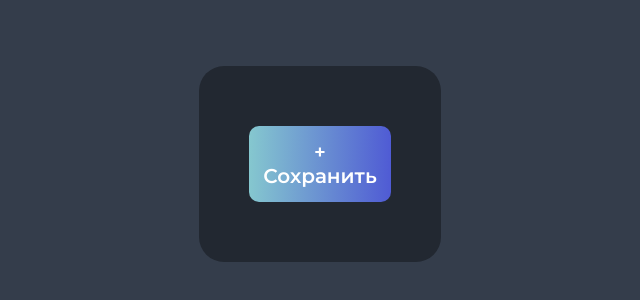
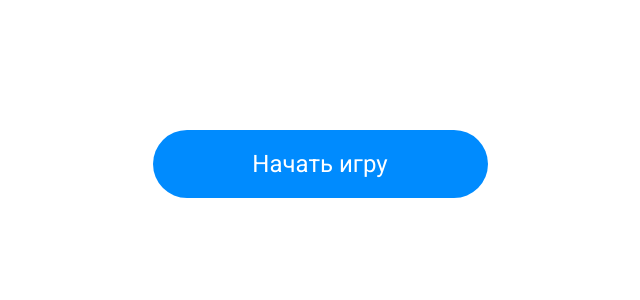
Before and after one commit to savelieva-diana/homework, a Vue app: page / in a window 1280 px wide. Shown: the part 244-544 px from the top of the page, without its empty margins (320-960 px from the left). Built offline with nearby package versions, Linux system fonts and the light colour scheme.

Commit message:
Второе домашнее задание

```diff
--- a/index.html
+++ b/index.html
@@ -4,11 +4,16 @@
     <meta charset="UTF-8" />
     <link rel="icon" type="image/svg+xml" href="/vite.svg" />
     <meta name="viewport" content="width=device-width, initial-scale=1.0" />
-    <title>Vite + Vue</title>
     <link rel="preconnect" href="https://fonts.googleapis.com" />
     <link rel="preconnect" href="https://fonts.gstatic.com" crossorigin />
     <link
       href="https://fonts.googleapis.com/css2?family=Montserrat:ital,wght@0,100..900;1,100..900&display=swap"
+      rel="stylesheet"
+    />
+    <link rel="preconnect" href="https://fonts.googleapis.com" />
+    <link rel="preconnect" href="https://fonts.gstatic.com" crossorigin />
+    <link
+      href="https://fonts.googleapis.com/css2?family=Montserrat:ital,wght@0,100..900;1,100..900&family=Roboto:ital,wght@0,100..900;1,100..900&display=swap"
       rel="stylesheet"
     />
   </head>
--- a/src/App.vue
+++ b/src/App.vue
@@ -1,4 +1,4 @@
-<script setup>
+<!-- <script setup>
 import Button from "./components/Button.vue";
 </script>
 
@@ -13,4 +13,8 @@ import Button from "./components/Button.vue";
   padding: 60px 50px;
   border-radius: 25px;
 }
-</style>
+</style> -->
+<script setup>
+import Button from "./components/Button.vue";
+</script>
+<template><Button /></template>
--- a/src/components/Button.vue
+++ b/src/components/Button.vue
@@ -1,4 +1,4 @@
-<script setup></script>
+<!-- <script setup></script>
 <template>
   <button class="button">
     <div><slot name="icon"></slot></div>
@@ -20,4 +20,21 @@
 .button:hover {
   background: var(--gradient-inverted);
 }
+</style> -->
+
+<script setup></script>
+<template><button class="button">Начать игру</button></template>
+<style scoped>
+.button {
+  background-color: #008bfe;
+  color: var(--color);
+  height: 68px;
+  width: 335px;
+  border-radius: 100px;
+  border: none;
+  font-family: var(--font);
+  font-weight: 400;
+  font-size: 24px;
+  cursor: pointer;
+}
 </style>
--- a/src/style.css
+++ b/src/style.css
@@ -1,4 +1,4 @@
-:root {
+/* :root {
   --color-primary: #ffffff;
   --color-bg: #343d4b;
   --color-primary-inverted: #000000;
@@ -27,4 +27,15 @@ body {
   display: grid;
   place-items: center;
   min-height: 100vh;
+} */
+
+:root {
+  --font: "Roboto", sans-serif;
+  --color: #fff;
 }
+
+body {
+  min-height: 100vh;
+  display: grid;
+  place-items: center;
+}
```
